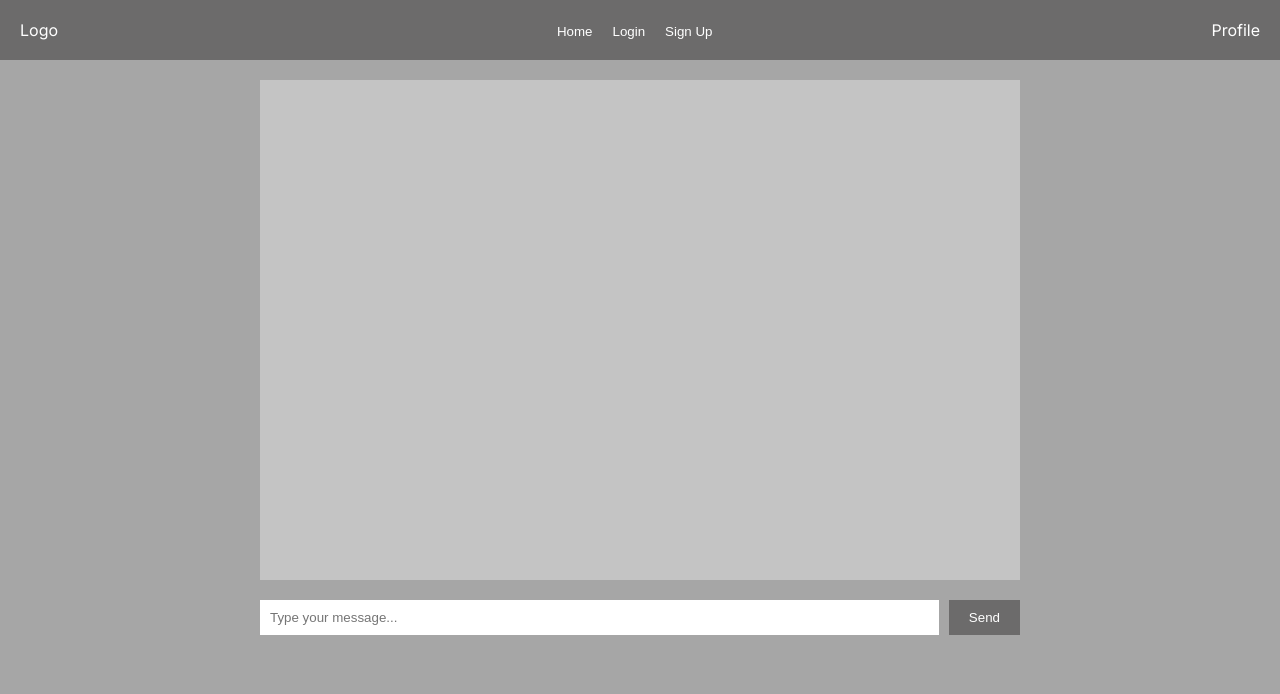
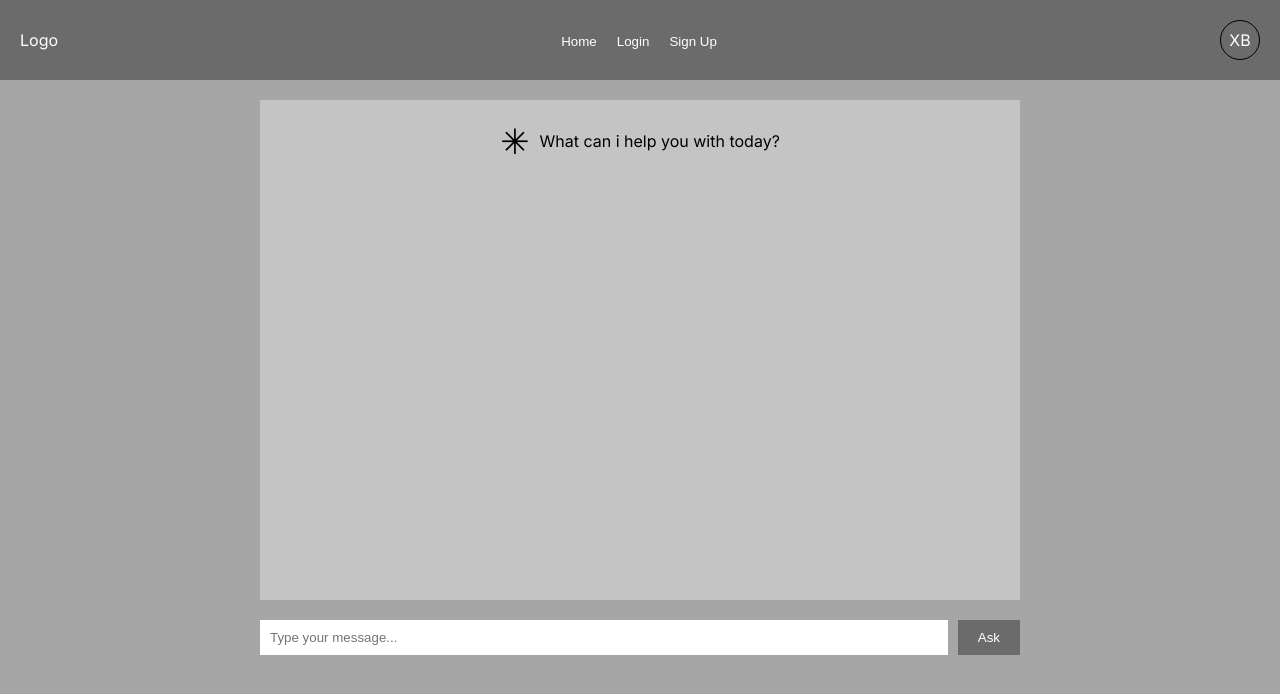
Before and after one commit to shahin-haque/fully-functional-chatbot-interface-implemented-using-Next.js, a Next.js app: page / in a window 1280 px wide. Shown: the top 694 px of the page. Built offline with nearby package versions, Linux system fonts and the light colour scheme.

Commit message:
added final text

```diff
--- a/components/MessageArea.js
+++ b/components/MessageArea.js
@@ -11,6 +11,14 @@ const MessageArea = ({ messages, isAITyping }) => {
 
   return (
     <div ref={messageAreaRef} className="messaging-area">
+      {messages.length <= 0 ? (
+        <p className="intro-ai">
+          <span style={{ fontSize: "35px" }}> &#10035;</span> What can i help
+          you with today?
+        </p>
+      ) : (
+        ""
+      )}
       {messages.map((message, index) => (
         <div
           key={index}
--- a/components/MessageInput.js
+++ b/components/MessageInput.js
@@ -14,14 +14,18 @@ const MessageInput = ({ sendMessage }) => {
   };
 
   return (
-    <div className="message-input">
+    <div className="message">
+      <form action="" className="message-input">
         <input
           type="text"
           value={message}
           onChange={handleChange}
           placeholder="Type your message..."
         />
-      <button onClick={handleSubmit}>Send</button>
+        <button type="submit" onClick={handleSubmit}>
+          Ask
+        </button>
+      </form>
     </div>
   );
 };
--- a/components/NavBar.js
+++ b/components/NavBar.js
@@ -1,15 +1,18 @@
+import Link from "next/link";
 import React from "react";
 
 const NavBar = () => {
   return (
     <nav className="navbar">
-      <div className="logo">Logo</div>
+      <Link href="/" className="logo">
+        Logo
+      </Link>
       <div className="nav-links">
         <button>Home</button>
         <button>Login</button>
         <button>Sign Up</button>
       </div>
-      <div className="profile-tab">Profile</div>
+      <div className="profile-tab">XB</div>
     </nav>
   );
 };
--- a/src/app/globals.css
+++ b/src/app/globals.css
@@ -4,6 +4,11 @@
   box-sizing: border-box;
   padding: 0;
   margin: 0;
+}
+a {
+  text-decoration: none;
+  color: inherit;
+  font: inherit;
 }
 body {
   scroll-behavior: smooth;
@@ -18,7 +23,10 @@ button {
   padding: 20px;
   max-width: 800px;
 }
-
+button:hover {
+  opacity: 0.7;
+  transform: scale(0.98);
+}
 .navbar {
   background-color: #6c6b6b;
 
@@ -39,11 +47,26 @@ button {
 
 .profile-tab {
   background: none;
-  border: none;
+  border: 1px solid rgb(0, 0, 0);
   color: #fff;
   cursor: pointer;
+  width: 40px;
+  height: 40px;
+  border-radius: 50vmax;
+  display: flex;
+  align-items: center;
+  justify-content: center;
 }
-
+.profile-tab:hover {
+  opacity: 0.7;
+  transform: scale(0.98);
+}
+.intro-ai {
+  display: flex;
+  align-items: center;
+  justify-content: center;
+  gap: 10px;
+}
 .messaging-area {
   height: 500px;
   overflow-y: auto;
@@ -100,4 +123,5 @@ button {
 }
 .message-input button:hover {
   opacity: 0.7;
+  transform: scale(0.98);
 }
```
Lines whose indentation alone changed are shown as unchanged.
